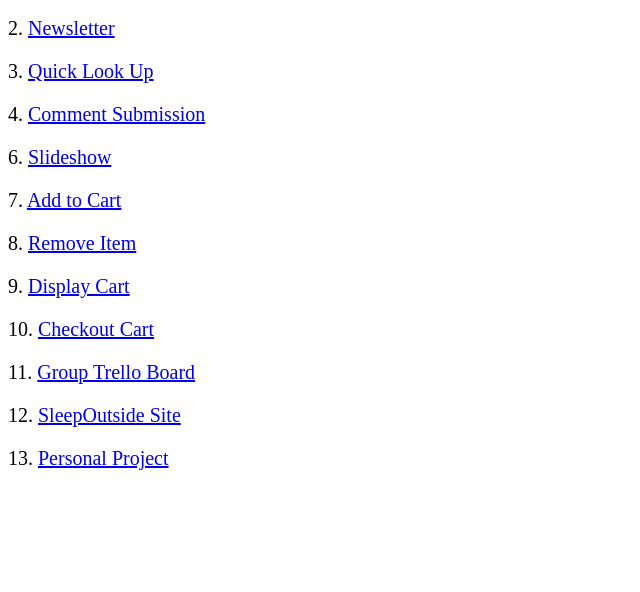
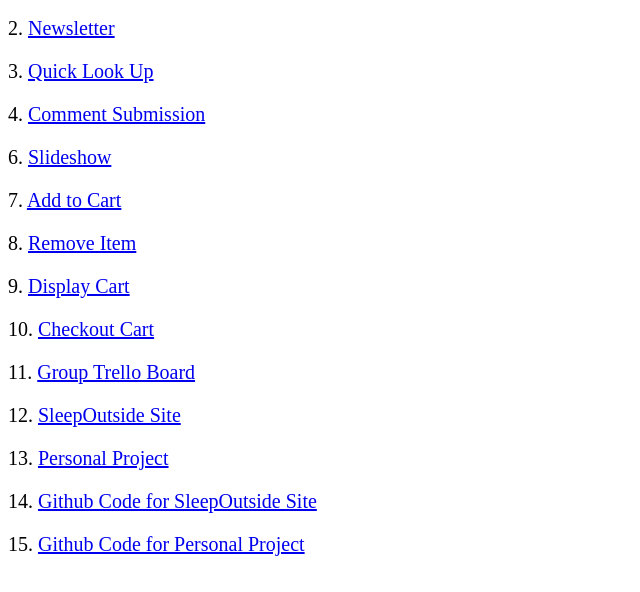
Before and after one commit to terrystansustal/wdd330-portfolio, a plain HTML site: page index.html in a window 1280 px wide. Shown: the part 106-698 px from the top of the page, without its empty margins (0-640 px from the left). Drawn offline with Linux system fonts and the light colour scheme.

Commit message:
Added Github

```diff
--- a/index.html
+++ b/index.html
@@ -56,5 +56,13 @@
     <div>
         <p>13. <a href="https://terrystansustal.github.io/wdd330-final/index.html">Personal Project</a></p>
     </div>
+
+    <div>
+        <p>14. <a href="https://github.com/terrystansustal/wdd330/tree/main/src">Github Code for SleepOutside Site</a></p>
+    </div>
+
+    <div>
+        <p>15. <a href="https://github.com/terrystansustal/wdd330-final">Github Code for Personal Project</a></p>
+    </div>
 </body>
 </html>
```
